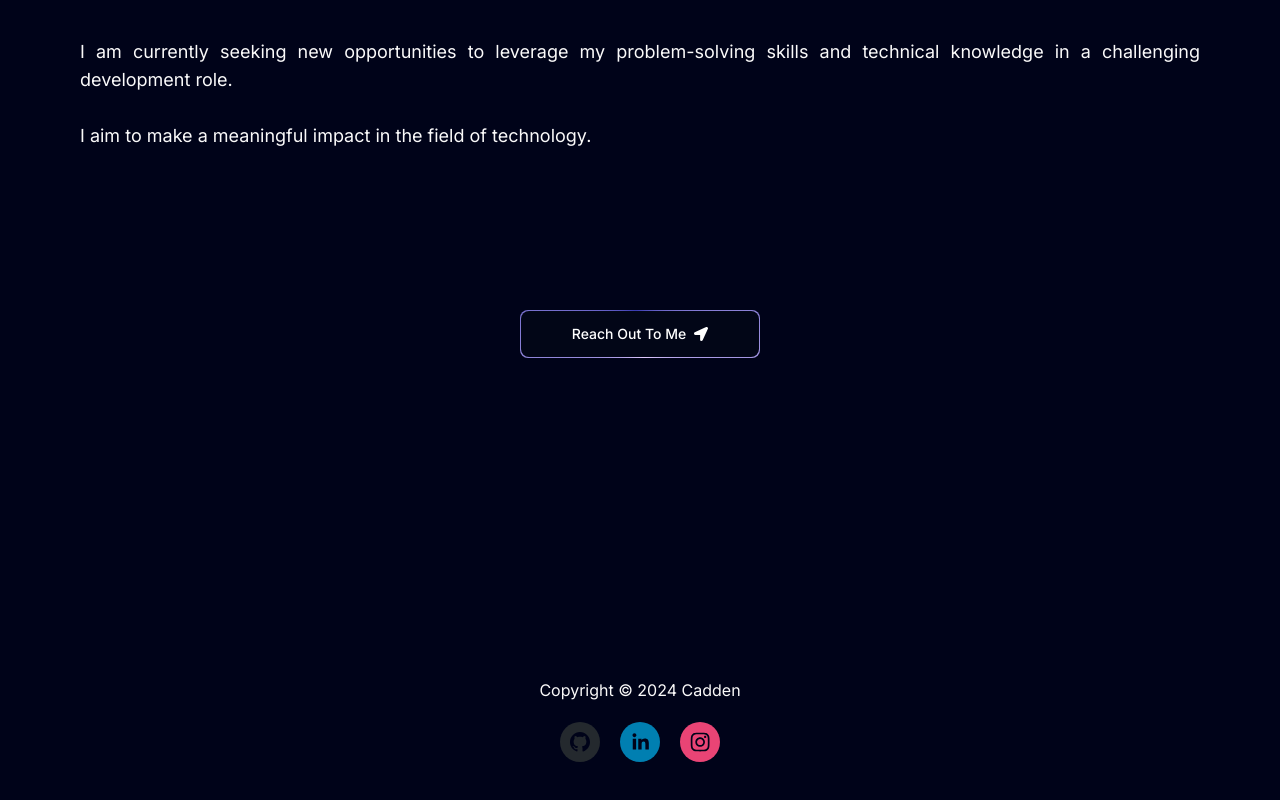
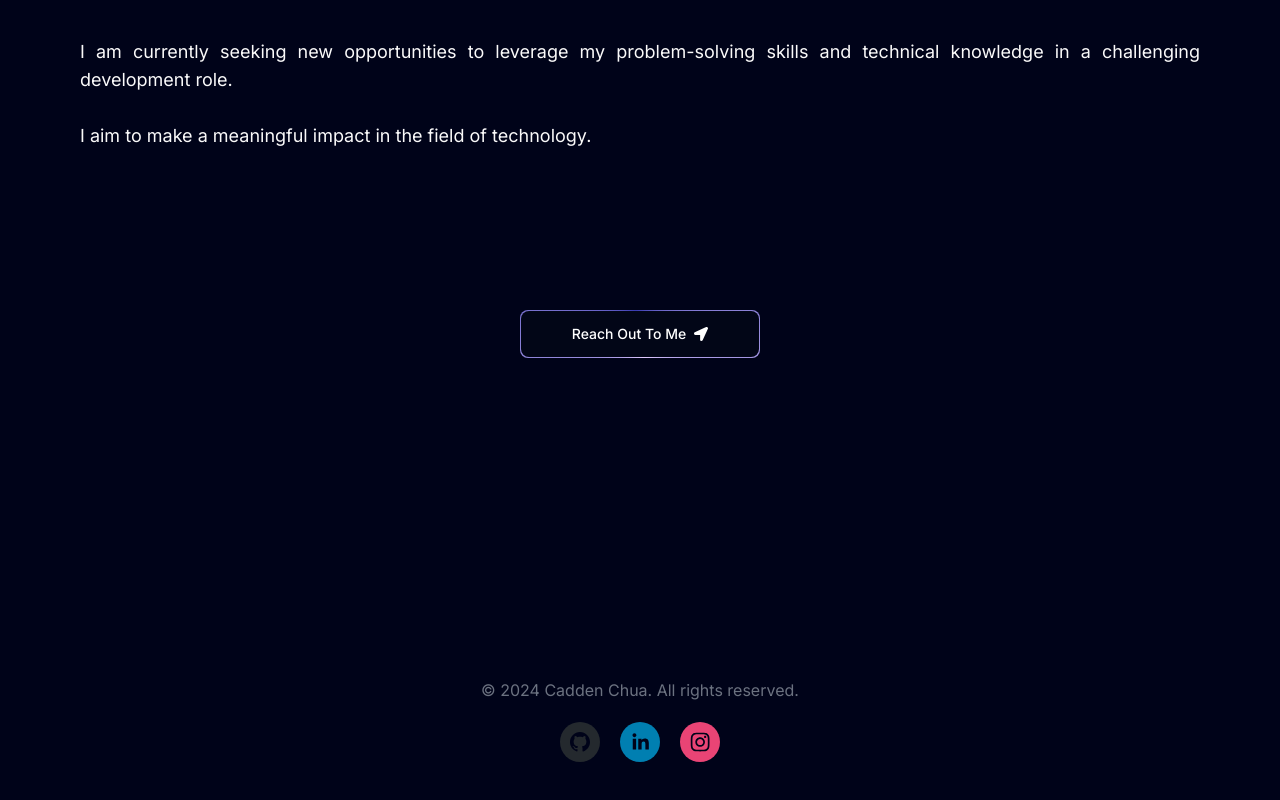
Before and after one commit to cadzchua/portfolio, a Next.js app: page / in a window 1280 px wide. Shown: the part 3537-4337 px from the top of the page. Built offline with nearby package versions, Linux system fonts and the light colour scheme.

Commit message:
style: styling copyrights with grey color text

```diff
--- a/components/Contact.tsx
+++ b/components/Contact.tsx
@@ -29,8 +29,8 @@ const Contact = () => {
       </div>
 
       <div className="flex mt-16 flex-col justify-between items-center">
-        <p className="md:text-base text-sm md:font-normal font-light">
-          Copyright © 2024 Cadden
+        <p className="md:text-base text-sm md:font-normal font-light text-grey">
+          © 2024 Cadden Chua. All rights reserved.
         </p>
         <div className="flex items-center md:gap-5 gap-2 my-3 mt-5">
           {socialMedia.map((profile) => (
--- a/tailwind.config.ts
+++ b/tailwind.config.ts
@@ -42,6 +42,7 @@ const config = {
           "100": "#E4ECFF",
         },
         purple: "#CBACF9",
+        grey: "#6B7280",
         border: "hsl(var(--border))",
         input: "hsl(var(--input))",
         ring: "hsl(var(--ring))",
@@ -82,7 +83,7 @@ const config = {
         sm: "calc(var(--radius) - 4px)",
       },
       keyframes: {
-        "meteor": {
+        meteor: {
           "0%": { transform: "rotate(215deg) translateX(0)", opacity: "1" },
           "70%": { opacity: "1" },
           "100%": {
```
